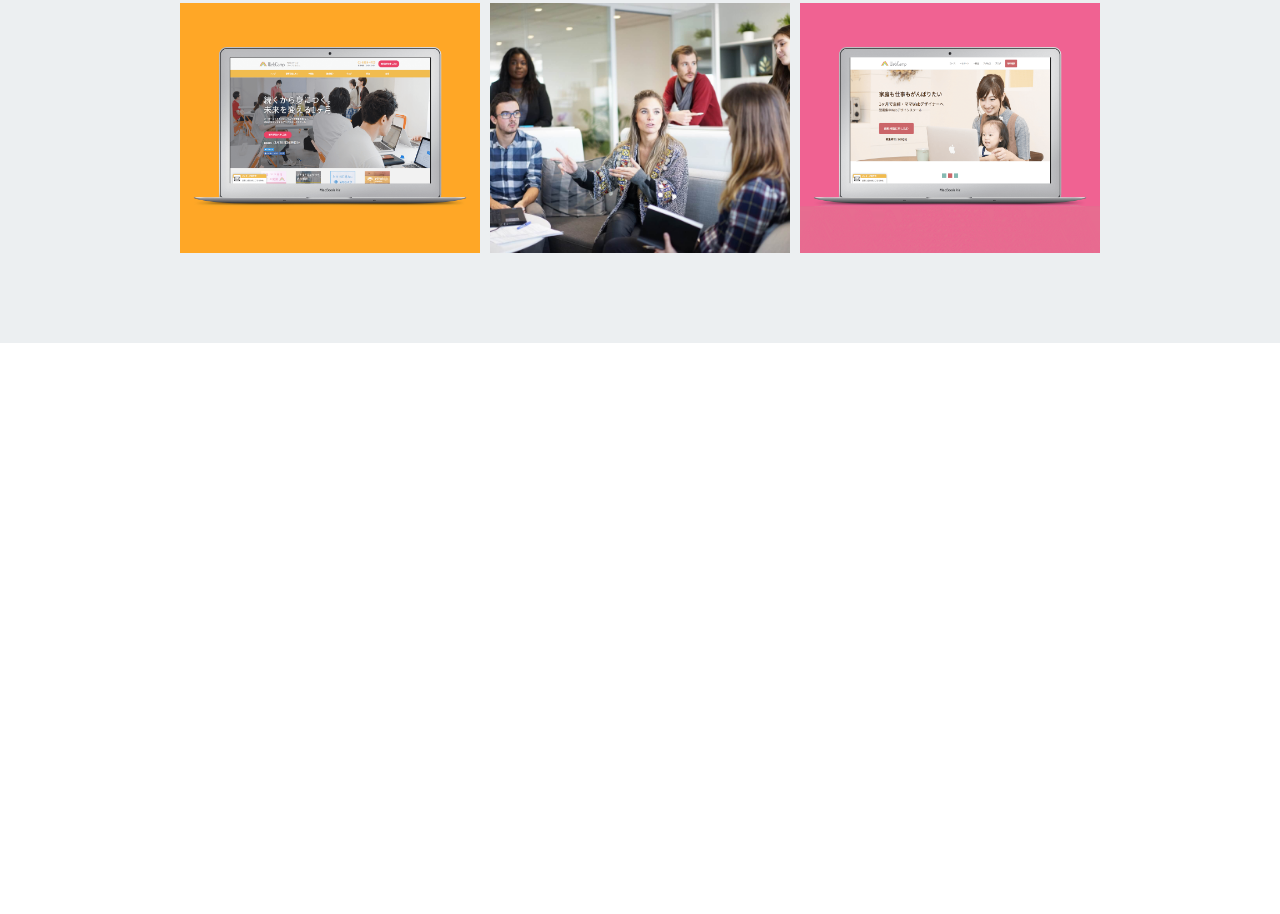
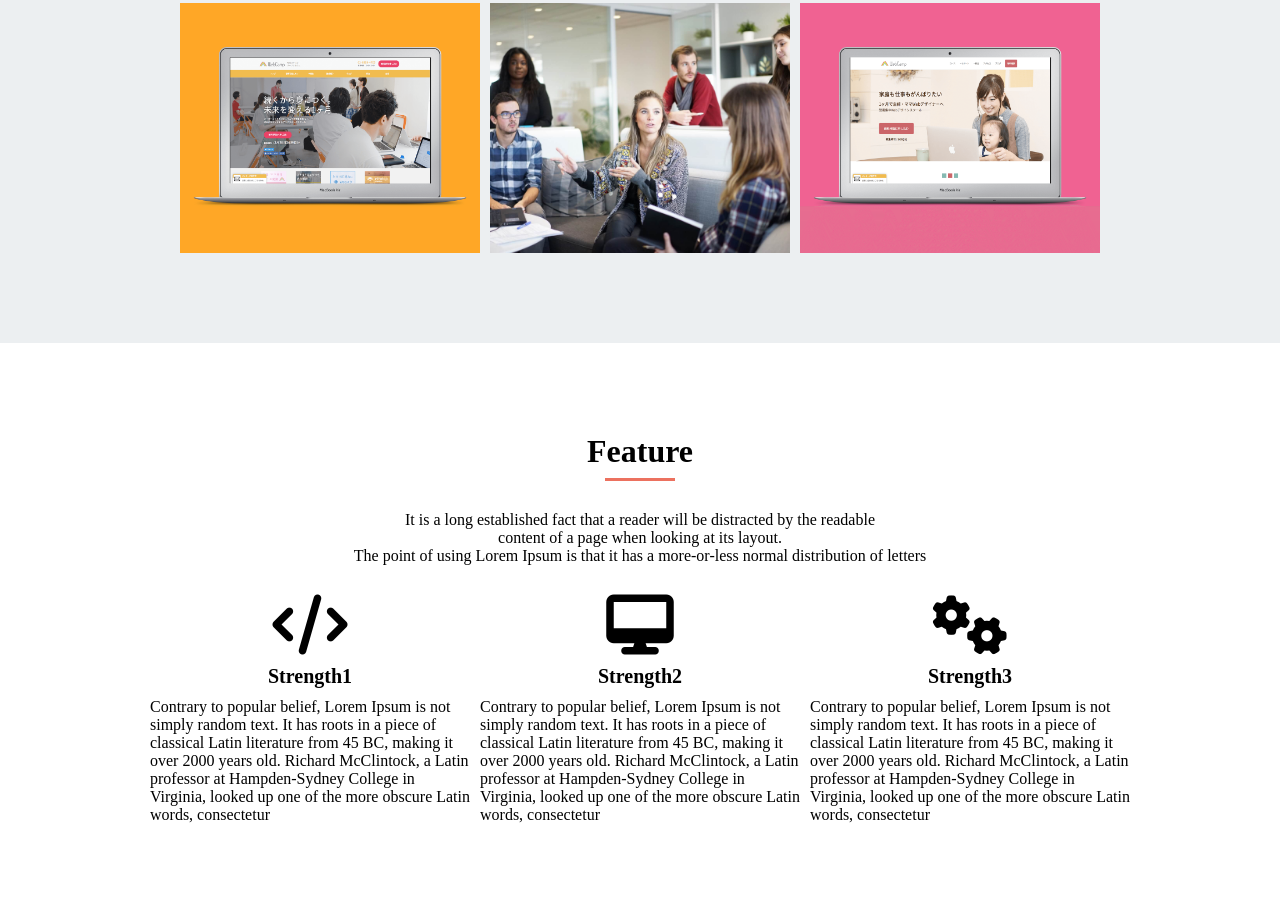
Before and after one commit to papi-gorilla/Lorem_Ipsum, a plain HTML site: page index.html in a window 1280 px wide. Shown: the part 1229-2143 px from the top of the page. Before the commit the page ends 1572 px from the top, so only its background shows below. Drawn offline with Linux system fonts and the light colour scheme.

Commit message:
[Add] Featureの追加

```diff
--- a/index.html
+++ b/index.html
@@ -4,6 +4,7 @@
     <meta charset="UTF-8">
     <link rel="stylesheet" href="style.css">
     <title>Lorem Ipsum</title>
+    <script src="https://kit.fontawesome.com/d903263f9b.js" crossorigin="anonymous"></script>
   </head>
 
   <body>
@@ -43,7 +44,8 @@
           <p class="pf-text">
             It is a long established fact that a reader will be distracted by the readable<br />
             content of a page when looking at its layout.<br />
-            The point of using Lorem Ipsum is that it has a more-or-less normal distribution of letters</p>
+            The point of using Lorem Ipsum is that it has a more-or-less normal distribution of letters
+          </p>
           <div class="pf-img-box">
             <div class="pf-img"></div>
             <div class="pf-img"></div>
@@ -55,6 +57,40 @@
         </div>
       </div>
 
+      <div class="feature">
+        <div class="f-content">
+          <h2 class="f-title">Feature</h2>
+          <p class="f-text">
+            It is a long established fact that a reader will be distracted by the readable<br />
+            content of a page when looking at its layout.<br />
+            The point of using Lorem Ipsum is that it has a more-or-less normal distribution of letters
+          </p>
+          <div class="f-str-box">
+            <div class="f-str">
+              <div class="f-str-head">
+                <i class="fa fa-code"></i>
+                <h3>Strength1</h3>
+              </div>
+              <p>Contrary to popular belief, Lorem Ipsum is not simply random text. It has roots in a piece of classical Latin literature from 45 BC, making it over 2000 years old. Richard McClintock, a Latin professor at Hampden-Sydney College in Virginia, looked up one of the more obscure Latin words, consectetur</p>
+            </div>
+            <div class="f-str">
+              <div class="f-str-head">
+                <i class="fa fa-desktop"></i>
+                <h3>Strength2</h3>
+              </div>
+              <p>Contrary to popular belief, Lorem Ipsum is not simply random text. It has roots in a piece of classical Latin literature from 45 BC, making it over 2000 years old. Richard McClintock, a Latin professor at Hampden-Sydney College in Virginia, looked up one of the more obscure Latin words, consectetur</p>
+            </div>
+            <div class="f-str">
+              <div class="f-str-head">
+                <i class="fa fa-cogs"></i>
+                <h3>Strength3</h3>
+              </div>
+              <p>Contrary to popular belief, Lorem Ipsum is not simply random text. It has roots in a piece of classical Latin literature from 45 BC, making it over 2000 years old. Richard McClintock, a Latin professor at Hampden-Sydney College in Virginia, looked up one of the more obscure Latin words, consectetur</p>
+            </div>
+          </div>
+        </div>
+      </div>
+
     </main>
 
   </body>
--- a/style.css
+++ b/style.css
@@ -58,7 +58,7 @@ header {
   padding-top: 10px;
 }
 
-/* ポートフォリオ */
+/* Portfolio */
 .pf {
   background-color: #eceff1;
 }
@@ -120,3 +120,59 @@ header {
 .pf-img:nth-child(6) {
   background-image: url(img/webcamp-mother.png);
 }
+
+/* Feature */
+.f-content {
+  width: 980px;
+  margin: 0 auto;
+  padding-bottom: 90px;
+}
+.f-title {
+  font-size: 32px;
+  color: #000000;
+  padding-top: 90px;
+  text-align: center;
+}
+.f-title::after {
+  content: "";
+  background-color: #ec715f;
+  height: 3px;
+  width: 70px;
+  margin: 8px auto 0 auto;
+  display: block;
+}
+.f-text {
+  padding: 30px 0;
+  text-align: center;
+  font-size: 16px;
+  color: #000000;
+}
+.f-str-box {
+  width: 980px;
+  margin: 0 auto;
+  display: flex;
+  justify-content: center;
+}
+.f-str {
+  width: 320px;
+}
+.f-str:nth-child(2) {
+  margin: 0 10px;
+}
+.f-str-head {
+  text-align: center;
+}
+.fa {
+  width: auto;
+  font-size: 60px;
+  display: inline-block;
+}
+.f-str h3 {
+  font-size: 20px;
+  color: #000000;
+  margin: 10px 0;
+}
+.f-str p {
+  font-size: 16px;
+  color: #000000;
+}
```
